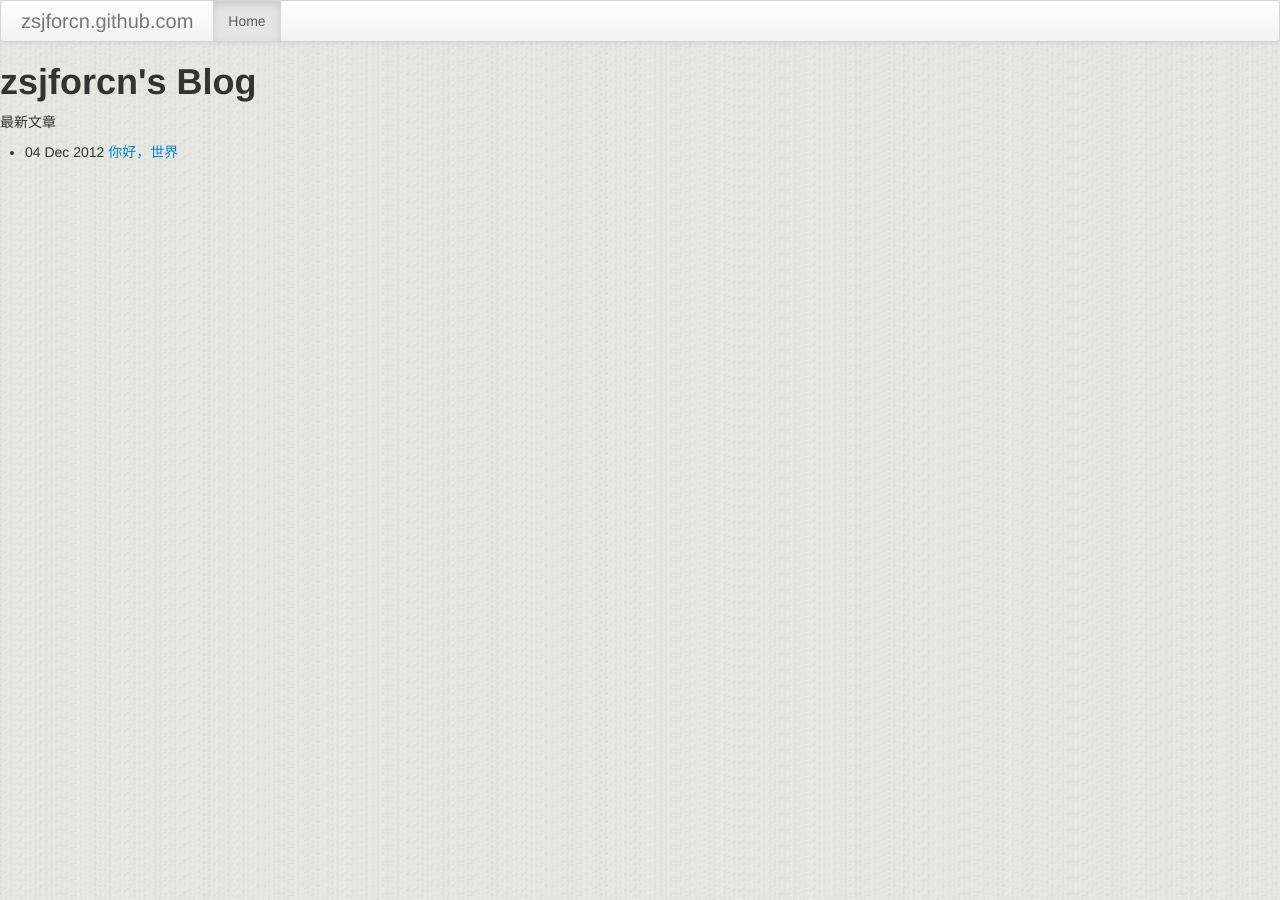
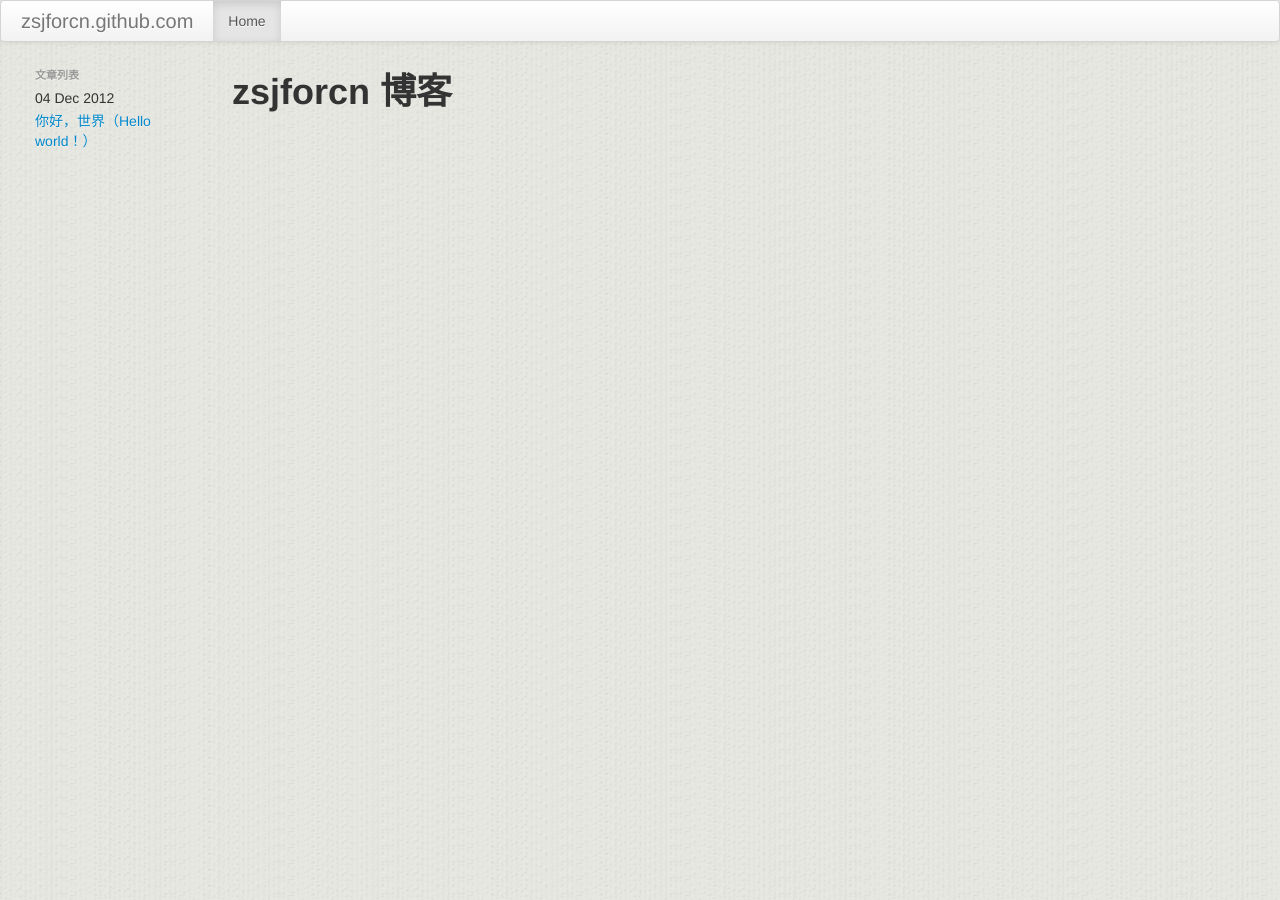
Before and after one commit to zsjforcn/zsjforcn.github.com, a Jekyll site: the page built from index.html, in a window 1280 px wide. Built offline with Jekyll 4.4.1, drawn with Linux system fonts in a browser that asks for light colours.

Commit message:
blog testing

```diff
--- a/_layouts/default.html
+++ b/_layouts/default.html
@@ -20,7 +20,21 @@
     </div>
 </div>
 
-{{ content }}
+<div class="container-fluid">
+    <div class="row-fluid">
+
+        <div class="span2">
+            <ul class="nav nav-list">
+                <li class="nav-header">文章列表</li>
+                {% for post in site.posts %}
+                <li>{{ post.date | date_to_string }} <a href="{{ site.baseurl }}{{ post.url }}">{{ post.title }}</a></li>
+                {% endfor %}
+            </ul>
+        </div>
+
+        {{ content }}
+    </div>
+</div>
 
 <script type="text/javascript" src="http://code.jquery.com/jquery-latest.min.js"></script>
 <script type="text/javascript" src="bootstrap/js/bootstrap.min.js"></script>
--- a/_posts/2012-12-04-hello-world.md
+++ b/_posts/2012-12-04-hello-world.md
@@ -1,6 +1,6 @@
 ---
 layout: default
-title: 你好，世界
+title: 你好，世界（Hello world！）
 ---
 
 # {{ page.title }}
--- a/index.html
+++ b/index.html
@@ -1,11 +1,8 @@
 ---
 layout: default
-title: zsjforcn's Blog
+title: zsjforcn 博客
 ---
-<h1>{{ page.title }}</h1>
-<p>最新文章</p>
-<ul>
-{% for post in site.posts %}
-    <li>{{ post.date | date_to_string }} <a href="{{ site.baseurl }}{{ post.url }}">{{ post.title }}</a></li>
-{% endfor %}
-</ul>
+
+<div class="span10">
+    <h1>{{ page.title }}</h1>
+</div>
```
